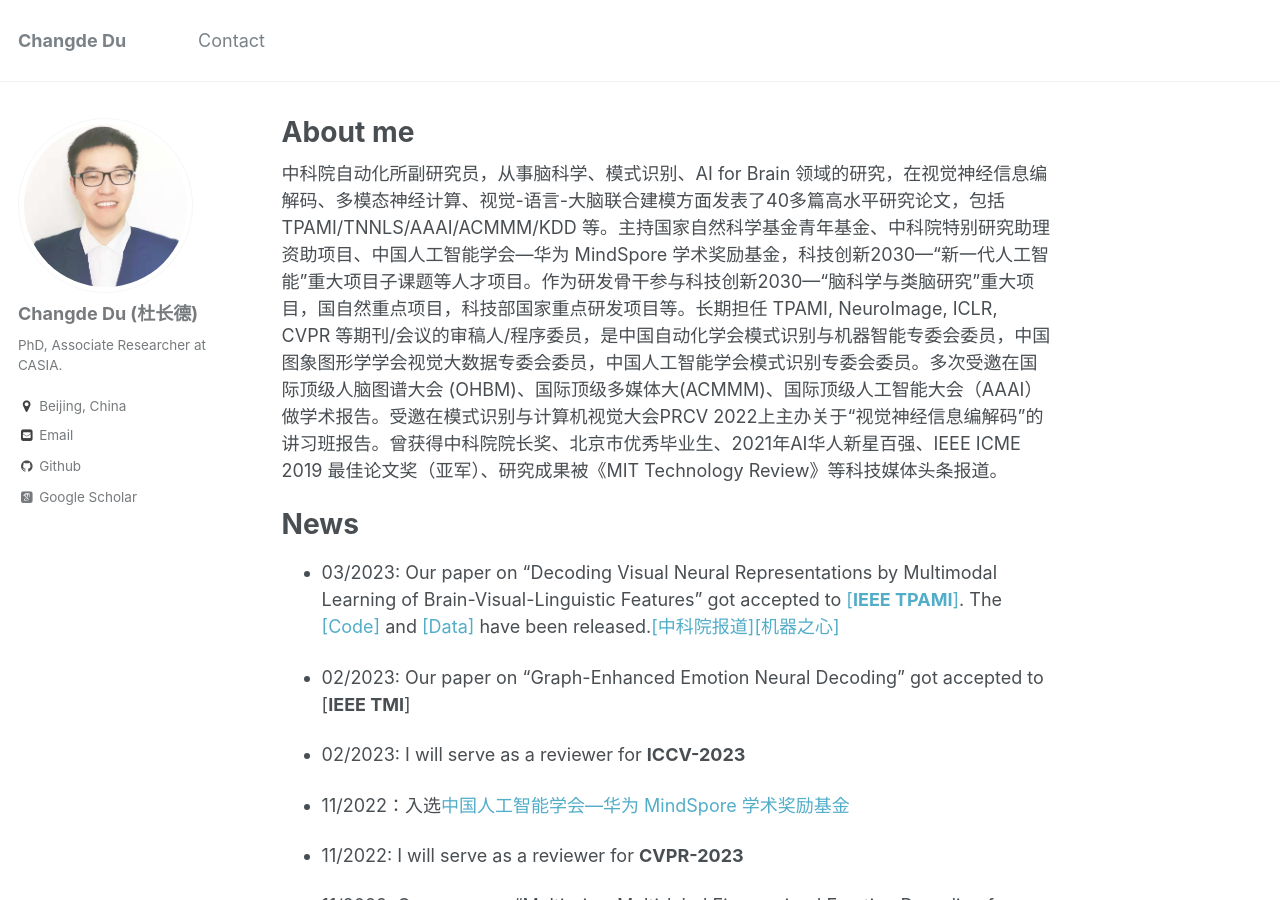
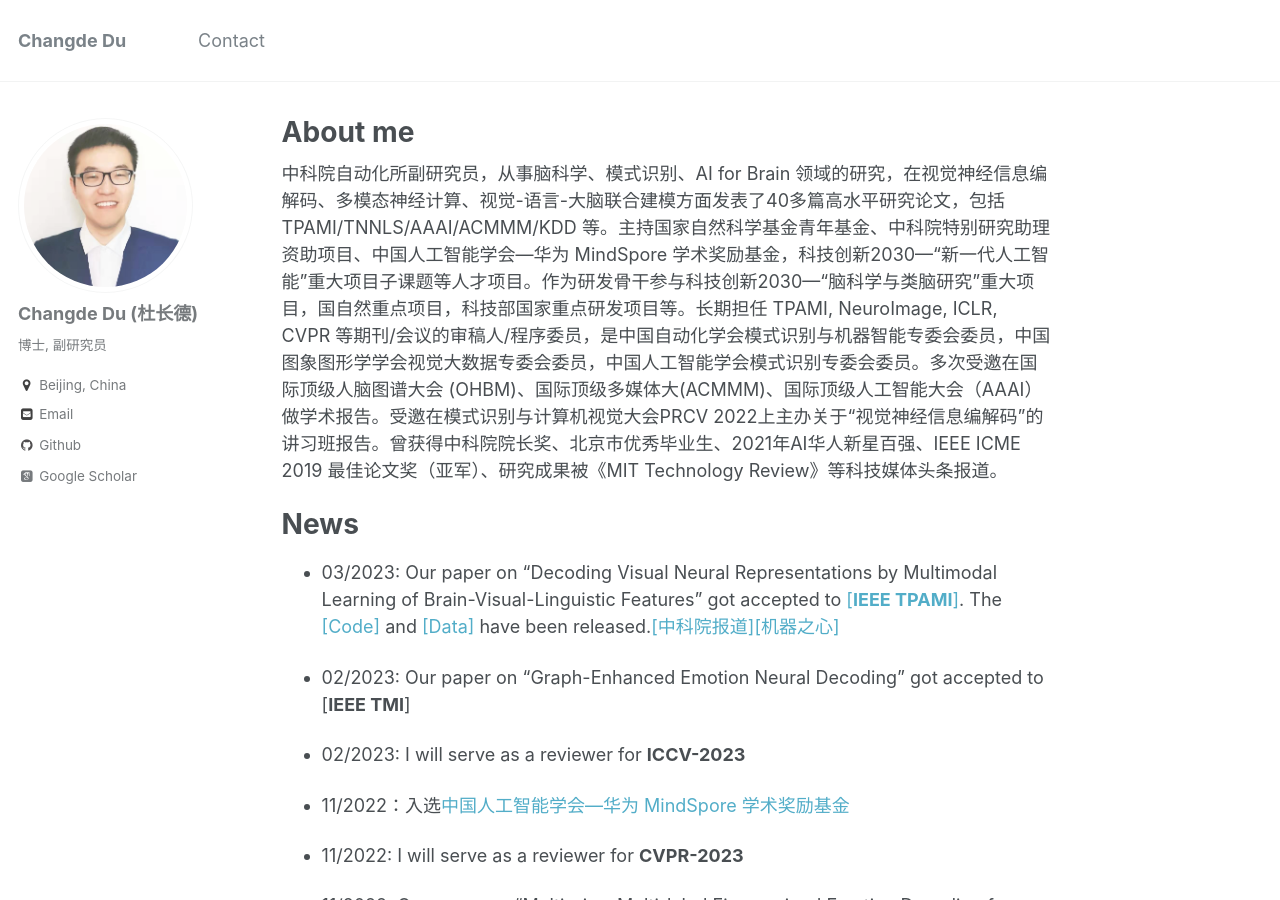
Before and after one commit to ChangdeDu/changdedu.github.io, a Jekyll site: the page built from _pages/about.md, in a window 1280 px wide and 900 px high. Built offline with Jekyll 4.4.1, drawn with Linux system fonts in a browser that asks for light colours; some web fonts are replaced.

Commit message:
Update _config.yml

```diff
--- a/_config.yml
+++ b/_config.yml
@@ -10,7 +10,7 @@ locale                   : "China"
 title                    : "Changde Du"
 title_separator          : "-"
 name                     : &name "Changde Du"
-description              : &description "Associate Researcher at CASIA"
+description              : &description "博士, 副研究员"
 url                      : https://changdedu.github.io # the base hostname & protocol for your site e.g. "https://mmistakes.github.io"
 baseurl                  : "" # the subpath of your site, e.g. "/blog"
 repository               : "changdedu.github.io"
@@ -81,7 +81,7 @@ analytics:
 author:
   name             : "Changde Du (杜长德)"
   avatar           : "profile.jpg"
-  bio              : "PhD, Associate Researcher at CASIA."
+  bio              : "博士, 副研究员"
   location         : "Beijing, China"
   employer         :
   googlescholar    : "https://scholar.google.com/citations?user=ef2EFsYAAAAJ&hl=zh-CN"
```
